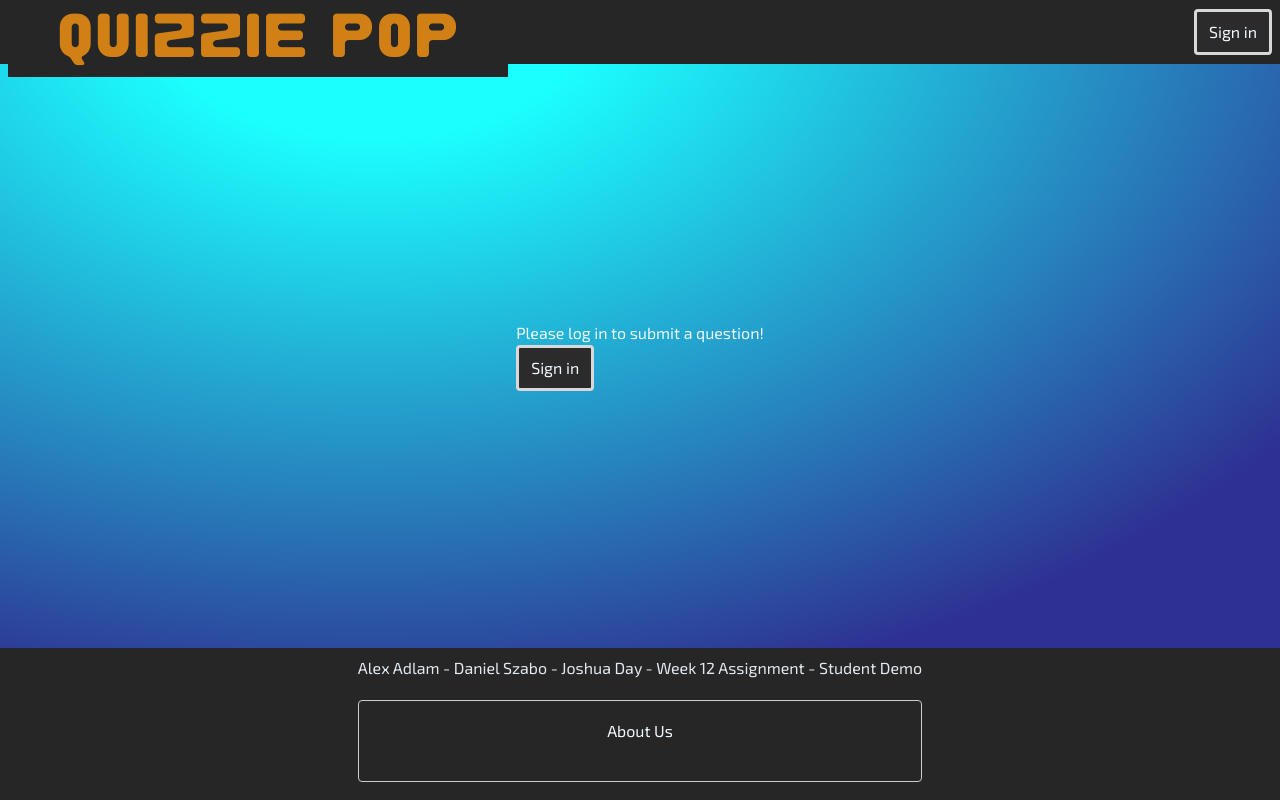
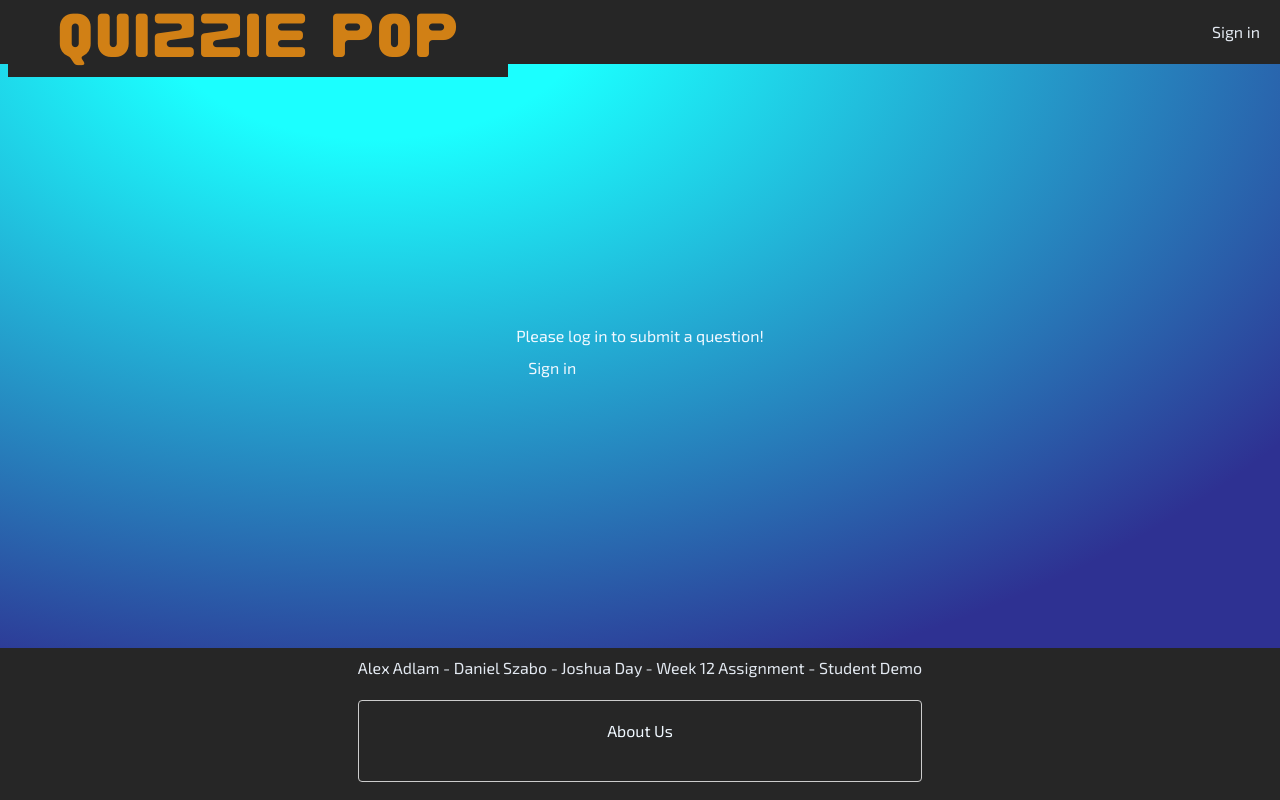
Before and after one commit to Adlam4002/week-12-quiz-project, a Next.js app: page /newquestion in a window 1280 px wide. Built offline with nearby package versions, Linux system fonts and the light colour scheme; no server answers.

Commit message:
Update SignInButton component to use a styled div instead of a button

```diff
--- a/src/components/SignIn.jsx
+++ b/src/components/SignIn.jsx
@@ -3,5 +3,12 @@
 import { signIn } from "next-auth/react";
 
 export function SignInButton() {
-  return <button onClick={() => signIn()}>Sign in</button>;
+  return (
+    <div
+      className="px-3 py-2 rounded-lg hover:bg-white hover:bg-opacity-50 cursor-pointer"
+      onClick={() => signIn()}
+    >
+      Sign in
+    </div>
+  );
 }
```
